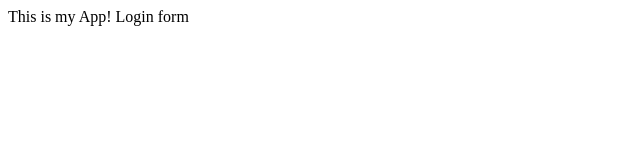
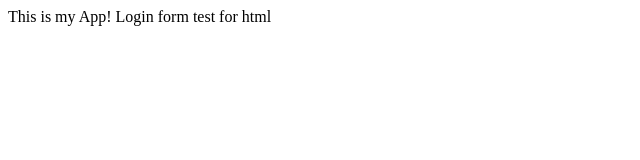
Before and after one commit to MonikaMei/myappsample, a plain HTML site: page index.html in a window 1280 px wide. Shown: the full height of the page, 0-640 px from the left. Drawn offline with Linux system fonts and the light colour scheme.

Commit message:
added word test for html

```diff
--- a/index.html
+++ b/index.html
@@ -5,5 +5,7 @@
   <body>
     This is my App!
     Login form
+
+    test for html
   </body>
   </html>
```
